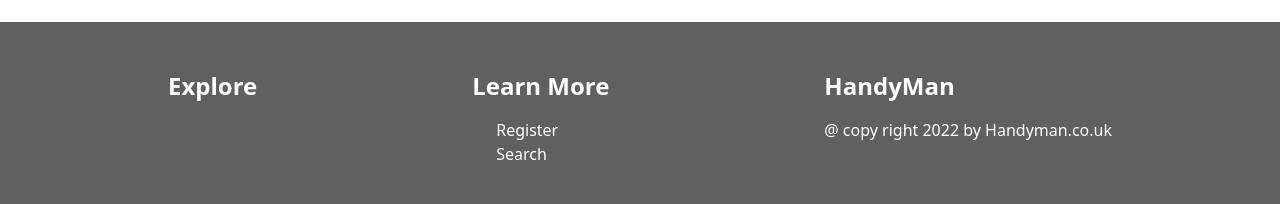
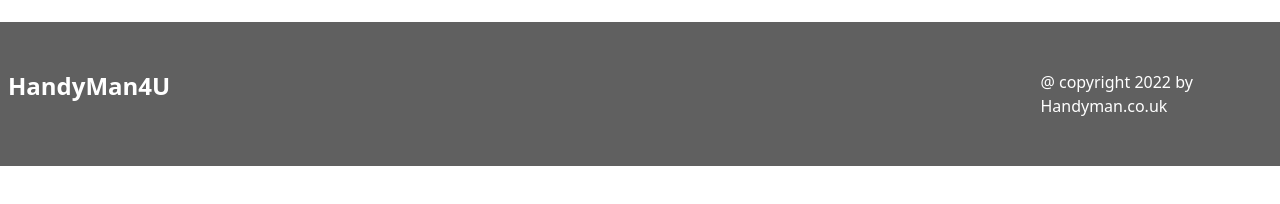
Before and after one commit to UniProject-Hallum/sheffieldmassive, a React (Create React App) app in the folder Client/: page /user in a window 1280 px wide. Shown: the part 1149-1353 px from the top of the page. After the commit the page ends 1315 px from the top, so only its background shows below. Built offline with nearby package versions, Linux system fonts and the light colour scheme.

Commit message:
updates to UI

```diff
--- a/Client/src/components/contact/Contact.jsx
+++ b/Client/src/components/contact/Contact.jsx
@@ -7,7 +7,7 @@ export const Contact = () => {
   const params = useParams();
   const [email, setemail] = useState();
   const form = useRef();
-
+console.log(params)
   const sendEmail = (e) => {
     e.preventDefault();
 
@@ -107,8 +107,13 @@ export const Contact = () => {
           </div>
         </div>
         <div className="w-96 px-6 py-8" id="contact_us">
+          <div>
+          <a href={'/profile/'+params.userId}><svg xmlns="http://www.w3.org/2000/svg" width="16" height="16" fill="currentColor" class="bi bi-arrow-left" viewBox="0 0 16 16">
+  <path fill-rule="evenodd" d="M15 8a.5.5 0 0 0-.5-.5H2.707l3.147-3.146a.5.5 0 1 0-.708-.708l-4 4a.5.5 0 0 0 0 .708l4 4a.5.5 0 0 0 .708-.708L2.707 8.5H14.5A.5.5 0 0 0 15 8z"/>
+</svg></a>
+          </div>
           <div className="flex justify-between">
-            <h2 className="text-xl">Get In Touch</h2>
+            <h2 className="text-xl">Enquire now</h2>
           </div>
 
           <form ref={form} onSubmit={sendEmail}>
--- a/Client/src/components/footer/Footer.jsx
+++ b/Client/src/components/footer/Footer.jsx
@@ -2,24 +2,14 @@ import React from "react";
 
 const Footer = () => {
   return (
-    <footer className="bg-[#606060] mt-10  py-12">
-      <div className="container mx-auto px-2 text-white w-3/4">
+    <footer className="bg-[#606060] mt-10  py-12 w-full">
+      <div className="container mx-auto px-2 text-white">
         <div className="flex  justify-between">
-          <div>
-            <h2 className="text-2xl font-bold mb-4">Explore</h2>
-          </div>
-          <div>
-            <h2 className="text-2xl font-bold mb-4">Learn More</h2>
-            <ul className="ml-6">
-              <li>Register</li>
-              <li>Search</li>
-            </ul>
-          </div>
 
-          <div>
-            <h2 className="text-2xl font-bold mb-4">HandyMan</h2>
-            <p>@ copy right 2022 by Handyman.co.uk</p>
-          </div>
+
+            <h2 className="w-full text-2xl font-bold mb-4">HandyMan4U</h2>
+            <p classname=''>@ copyright 2022 by Handyman.co.uk</p>
+
         </div>
       </div>
     </footer>
--- a/Client/src/components/loginandregister/Login.jsx
+++ b/Client/src/components/loginandregister/Login.jsx
@@ -41,7 +41,7 @@ const Login = () => {
           <h2 className="font-bold text-2xl text-[#606060]">Login</h2>
           <p className="text-sm mt-4 text-[#606060]">
             {" "}
-            If you already a memeber, easily login
+            If you already a member, easily login
           </p>
           {errorMessage && (
             <div className="fail p-4 mb-4 text-sm text-red-700 bg-red-100 rounded-lg dark:bg-red-200 dark:text-red-800">
--- a/Client/src/components/profile/Profile.jsx
+++ b/Client/src/components/profile/Profile.jsx
@@ -18,8 +18,8 @@ const Profile = () => {
         "http://localhost:3001/users/" + params.userId
       );
       const getprofiledata = await profileData.json();
-      const lat = parseFloat(getprofiledata.userInfo.city.value[0])
-      const lng = parseFloat(getprofiledata.userInfo.city.value[1])
+      const lat = parseFloat(getprofiledata.userInfo[0].city.value[0])
+      const lng = parseFloat(getprofiledata.userInfo[0].city.value[1])
       const getlocation = { lat, lng };
       setprofiledata([getprofiledata]);
       setlocation(getlocation)
@@ -85,17 +85,14 @@ const Profile = () => {
         <div className="flex item-center justify-center mt-2">
           <div className="w-4/5">
             <div className="flex py-3 mt-7">
-              <p className="rounded-lg w-1/5 bg-none shadow-xl pl-2 mr-3 py-2">
-              {profiledata.map((user)=>(<p>{user.userInfo.map((info)=>(<p>{info.skills.label} </p>))}</p>))}
+              <p className="rounded-lg d-block w-full md:w-1/5 bg-none shadow-xl pl-2 md:mr-3 py-2">
+              {profiledata.map((user)=>(<p>{user.userInfo.map((info)=>(<p>{info.skills.map((label)=>(<p>{label.label}</p>))} </p>))}</p>))}
               </p>
               <p className="rounded-lg w-1/5 bg-none shadow-xl pl-2 mr-3 py-2">
               {profiledata.map((user)=>(<p>{user.userInfo.map((info)=>(<p>{info.city.label} </p>))}</p>))}
               </p>
               <p className="rounded-lg w-1/5 bg-none shadow-xl pl-2 mr-3 py-2">
                 {profiledata.map((user)=>(<p>{user.userInfo.map((info)=>(<p>£{info.cost} ph</p>))}</p>))}
-              </p>
-              <p className="rounded-lg w-1/5 bg-none shadow-xl pl-2 py-2">
-                4 stars +
               </p>
             </div>
             <h4 className="font-bold text-2xl md:font-medium  md:leading-relaxed mt-7 mb-7">
@@ -113,16 +110,14 @@ const Profile = () => {
               <img className="rounded-lg" src={handyman} alt=""></img>
             </div>
 
-            <div class="columns-2 py-7 mt-5">
+            <div class="py-7 mt-5">
               <div class="col-span-1 container-mx-auto">
                 <h1 class="flex grow text-2xl font-semibold py-5">Location</h1>
-              </div>
-
-              <div class="col-span-1 container-mx-auto">
-              <div className="mt-2 h-48">
+                <div className="mt-2 h-48">
                 <Map location={location} />
               </div>
               </div>
+
             </div>
             <div class="container-mx-auto place-item-center">
             </div>
--- a/Client/src/components/searchresults/Results.jsx
+++ b/Client/src/components/searchresults/Results.jsx
@@ -1,7 +1,7 @@
 import React from "react";
 import { useEffect, useState, useReducer } from "react";
 import Header from "../header/Header";
-import Search from "../footer/Footer";
+import Search from "../search/Search";
 import Footer from "../footer/Footer";
 import handyman from "../../assets/3.jpg";
 import { Link, useParams } from "react-router-dom";
@@ -77,7 +77,6 @@ const Results = () => {
 
                   {getuser.userInfo.map((info) => (
                     <p>
-                      {info.description}{" "}
 
                       <a href={user ? "/profile/" + getuser._id : "/login"}>
                       <div class='pt-10 float-right'><button className=" py-1 text-white bg-[#118AB2] px-5 border rounded-xl hover:bg-[#fccc35] hover:scale-110">View</button></div>
```
Also changed, not shown: 1 other file (tests, documents, lock files or other folders).
